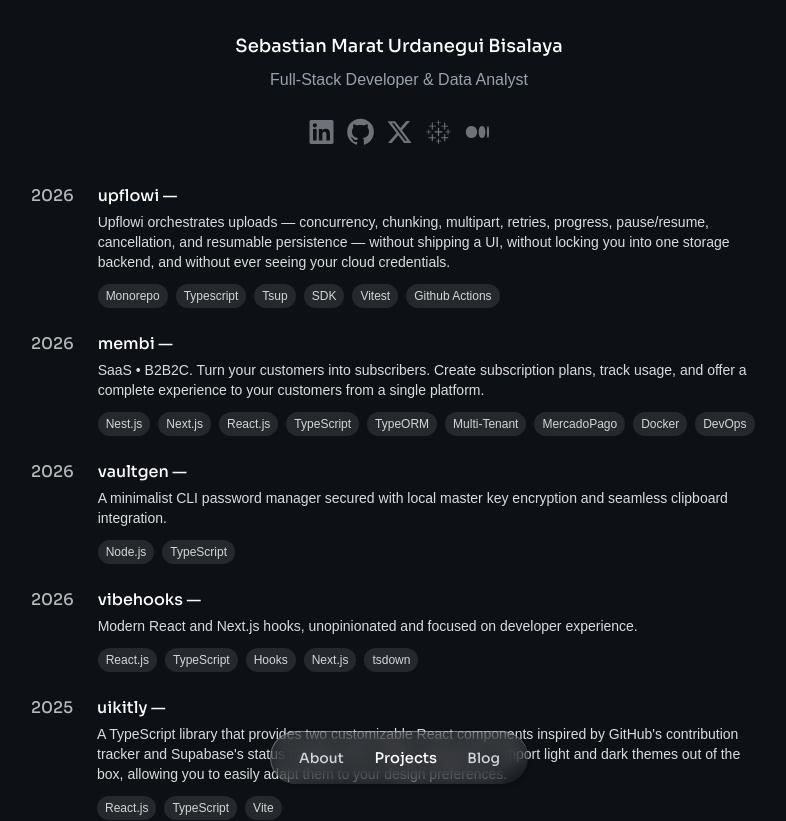
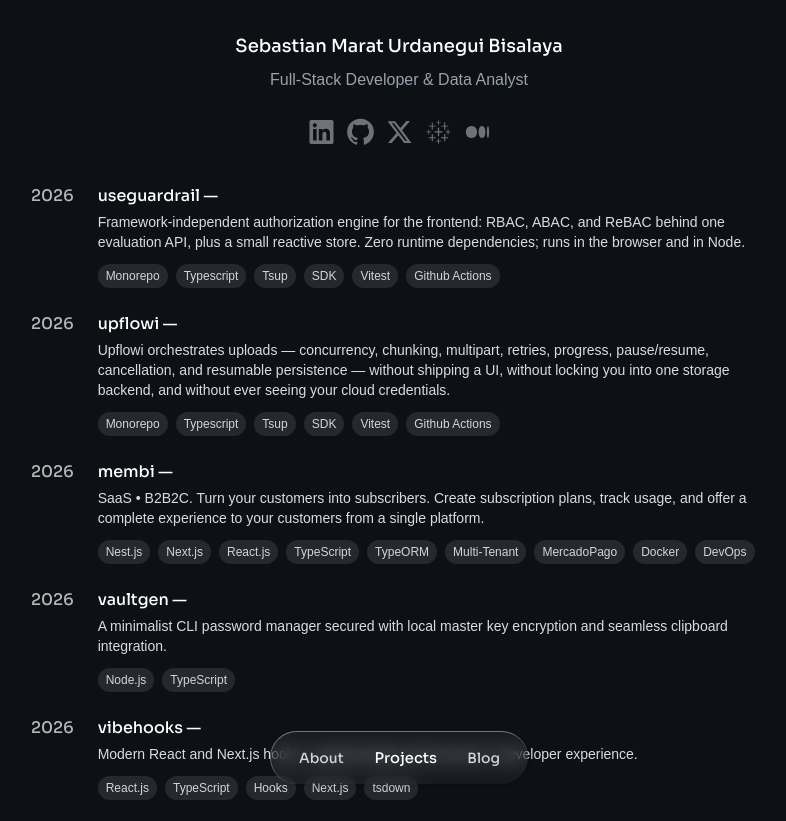
Before and after one commit to SebastianUrdaneguiBisalaya/sebastian-urdanegui-latest, a Next.js app: page /projects in a window 1280 px wide. Shown: the top 821 px of the page, without its empty margins (241-1027 px from the left). Built offline with nearby package versions, Linux system fonts and the light colour scheme; a web font is replaced by a local one.

Commit message:
Add new project 'useguardrail' to projects list
Added a new project entry with description, link, and skills.

```diff
--- a/src/constants/constants.ts
+++ b/src/constants/constants.ts
@@ -17,6 +17,13 @@ const navigationsPaths = [
 ];
 
 const projectsList: Project[] = [
+	{
+		description: 'Framework-independent authorization engine for the frontend: RBAC, ABAC, and ReBAC behind one evaluation API, plus a small reactive store. Zero runtime dependencies; runs in the browser and in Node.',
+		link: 'https://github.com/SebastianUrdaneguiBisalaya/useguardrail',
+		name: 'useguardrail',
+		skills: ['Monorepo', 'Typescript', 'Tsup', 'SDK', 'Vitest', 'Github Actions'],
+		year: '2026',
+	},
 	{
 		description: 'Upflowi orchestrates uploads — concurrency, chunking, multipart, retries, progress, pause/resume, cancellation, and resumable persistence — without shipping a UI, without locking you into one storage backend, and without ever seeing your cloud credentials.',
 		link: 'https://github.com/SebastianUrdaneguiBisalaya/upflowi',
```
